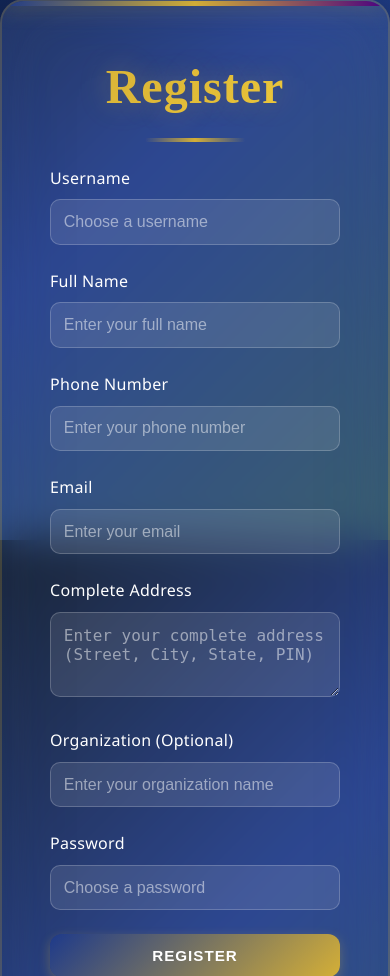
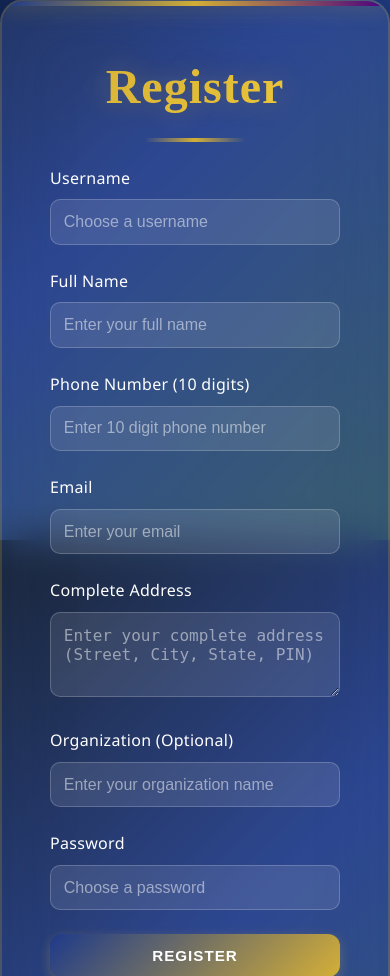
Before and after one commit to mohammedhuzaif17/national_scaffolding, a Flask app: page /register in a window 390 px wide. Shown: the part 304-1280 px from the top of the page. Run offline with Flask 3, Linux system fonts and the light colour scheme.

Commit message:
Add strict phone number validation to the user registration process
Implement 10-digit numeric validation for phone numbers on the registration page and in the backend API route.

Replit-Commit-Author: Agent
Replit-Commit-Session-Id: e7853045-e7b3-46d5-8c9b-db49a2a366db
Replit-Commit-Checkpoint-Type: full_checkpoint
Replit-Commit-Event-Id: b5b5a962-ec76-48e5-8011-4a92dc9b8206
Replit-Commit-Screenshot-Url: https://storage.googleapis.com/screenshot-production-us-central1/ca2a645e-8279-43dd-ae64-75aee164e925/e7853045-e7b3-46d5-8c9b-db49a2a366db/0huei2M

```diff
--- a/app.py
+++ b/app.py
@@ -280,6 +280,10 @@ def register():
         address = request.form.get('address')
         organization = request.form.get('organization')
         password = request.form.get('password')
+
+        if not phone or not phone.isdigit() or len(phone) != 10:
+            flash('Phone number must be exactly 10 digits', 'error')
+            return redirect(url_for('register'))
 
         if User.query.filter_by(username=username).first():
             flash('Username already exists', 'error')
--- a/templates/register.html
+++ b/templates/register.html
@@ -15,8 +15,8 @@
             <input type="text" id="full_name" name="full_name" required placeholder="Enter your full name">
         </div>
         <div class="form-group">
-            <label for="phone">Phone Number</label>
-            <input type="tel" id="phone" name="phone" required placeholder="Enter your phone number">
+            <label for="phone">Phone Number (10 digits)</label>
+            <input type="tel" id="phone" name="phone" required placeholder="Enter 10 digit phone number" pattern="[0-9]{10}" maxlength="10" title="Please enter exactly 10 digits">
         </div>
         <div class="form-group">
             <label for="email">Email</label>
```
Also changed, not shown: replit.md (+1 -0 lines), 1 other file.
